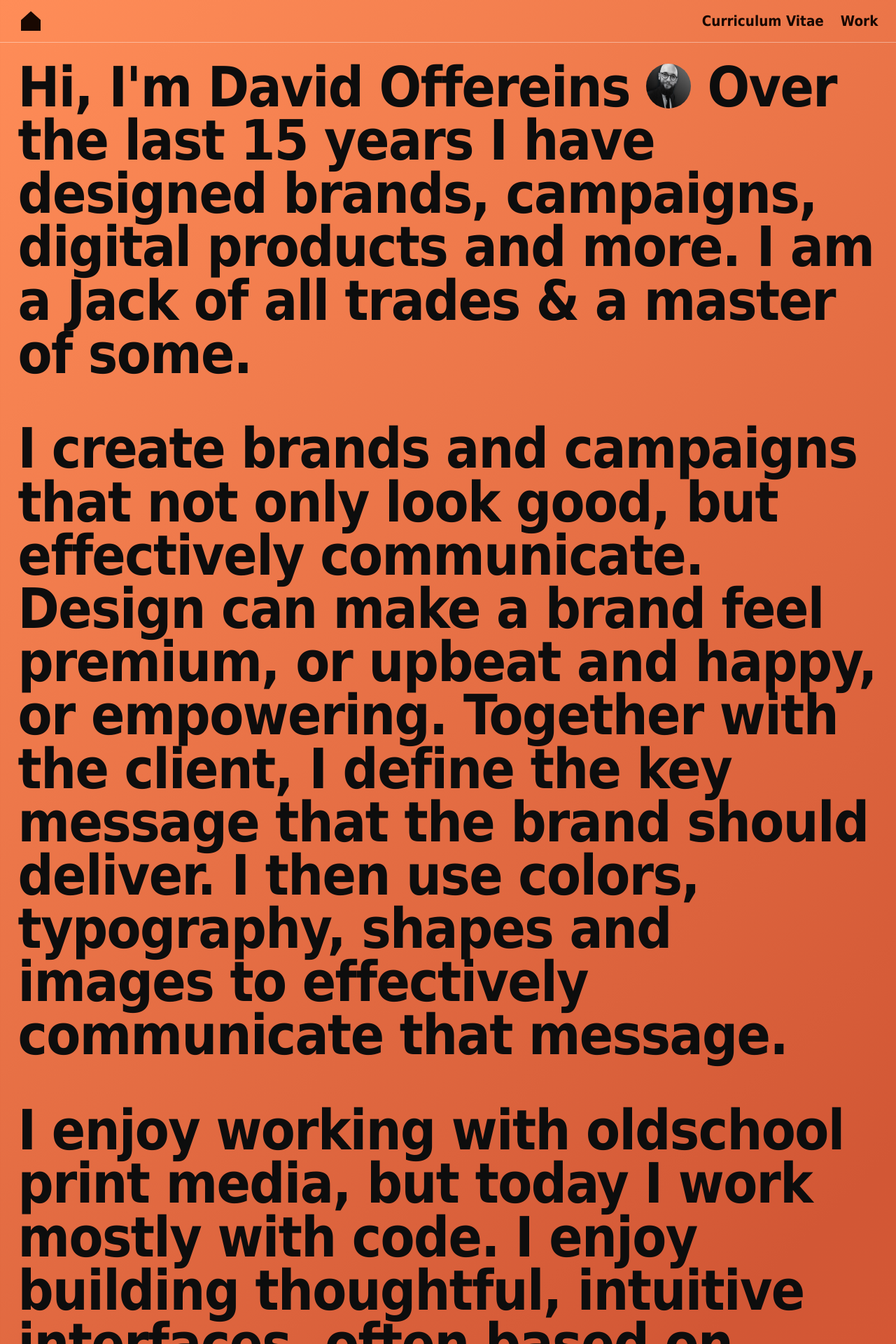
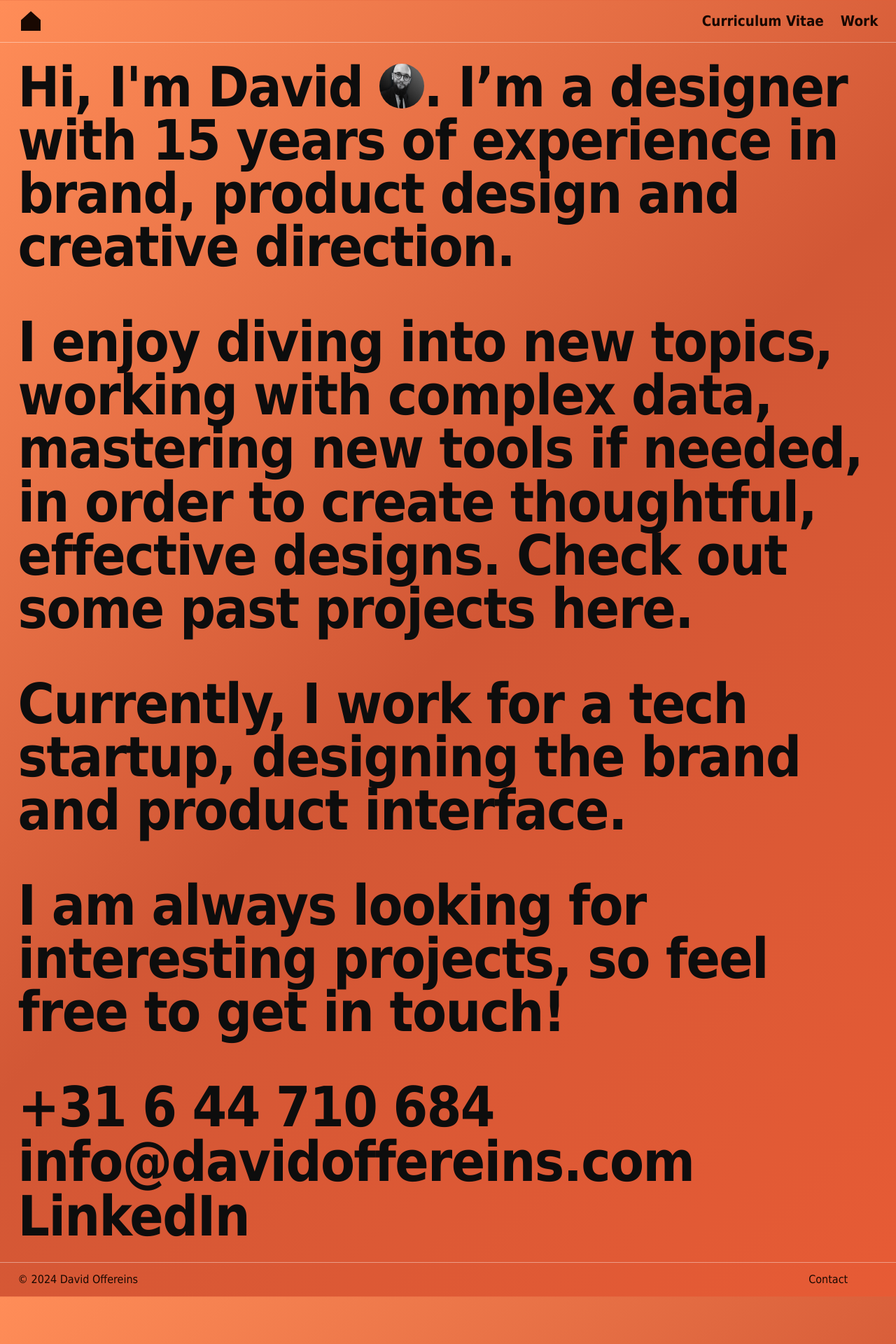
Before and after one commit to davidoffereins/davidoffereins.github.io, a Jekyll site: the page built from index.markdown, in a window 1280 px wide. Shown: the top 1920 px of the page at 70% size. Built offline with Jekyll 4.4.1, drawn with Linux system fonts in a browser that asks for light colours; some web fonts are replaced; some of the changed text lies outside the part shown.

Commit message:
updated text

```diff
--- a/_includes/footer.html
+++ b/_includes/footer.html
@@ -4,7 +4,7 @@
       <span>© 2024 David Offereins</span>
     </div>
     <div class="footer-links">
-      <div><a class="u-email" href="mailto:{{ site.email }}">Contact</a></div>
+      <div><a href="{{ '/#contact-info' | relative_url }}">Contact</a></div>
       <div><a href="https://www.linkedin.com/in/{{ site.linkedin_username| cgi_escape | escape }}"><svg class="svg-icon"><use xlink:href="{{ '/assets/minima-social-icons.svg#linkedin' | relative_url }}"></use></svg></a></div>
     </div>
   </div>
--- a/_layouts/home.html
+++ b/_layouts/home.html
@@ -4,14 +4,14 @@ layout: default
 
 <div class="home">
     <div class="site-intro">
-        <p>Hi, I'm David Offereins <img loading="lazy" class="home-portrait" src="{{ 'assets/img/portret-bewerkt.jpg' | relative_url }}" alt="David Portrait"> Over the last 15 years I have designed brands, campaigns, digital products and more. I am a Jack of all trades & a master of some.</p>
-        <p>I create brands and campaigns that not only look good, but effectively communicate. Design can make a brand feel premium, or upbeat and happy, or empowering. Together with the client, I define the key message that the brand should deliver. I then use colors, typography, shapes and images to effectively communicate that message.</p>
-        <p>I enjoy working with oldschool print media, but today I work mostly with code. I enjoy building thoughtful, intuitive interfaces, often based on complex datasets. <a class="inline-link" href="{{ "/work" | relative_url }}">Click here</a> for some examples of my work.</p>
-        <p>I studied Geography and after working some years in that field, I went to the Royal Academy of Art in The Hague to study grapic design. At first I worked mostly on urban development projects, but later shifted towards tech-companies. I then joined cybersecurity start-up Cybersprint as Creative Director, where I was responsible for everything design related, including branding and product design. In 2022 Cybersprint was acquired by Darktrace, not long thereafter I went back to freelancing. Check my full resume <a class="inline-link" href="{{ "/cv" | relative_url }}">here</a>.</p>
-        <p>I am currently working for another startup, designing the brand and the product interface. Besides that, I am available for interesting projects. So feel free to get in touch!</p>
-        <div class="contact-info">
+        <p>Hi, I'm David <img loading="lazy" class="home-portrait" src="{{ 'assets/img/portret-bewerkt.jpg' | relative_url }}" alt="David Portrait">. I’m a designer with 15 years of experience in brand, product design and creative direction.</p>
+        <p>I enjoy diving into new topics, working with complex data, mastering new tools if needed, in order to create thoughtful, effective designs. Check out some past projects <a class="inline-link" href="{{ "/work" | relative_url }}">here</a>.</p>
+        <p>Currently, I work for a tech startup, designing the brand and product interface.</p>
+        <p>I am always looking for interesting projects, so feel free to get in touch!</p>
+        <div id="contact-info">
             <div><a href="tel:+31644710684">+31 6 44 710 684</a></div>
             <div><a class="u-email" href="mailto:{{ site.email }}">{{ site.email }}</a></div>
+            <div><a href="https://www.linkedin.com/in/{{ site.linkedin_username| cgi_escape | escape }}">LinkedIn</a></div>
         </div>
     </div>
 </div>
--- a/_sass/custom/_main.scss
+++ b/_sass/custom/_main.scss
@@ -142,7 +142,7 @@ body {
 body.home {
 
   .page-content p,
-  .page-content .contact-info a {
+  .page-content #contact-info a {
     font-size: 6.2vw;
     font-weight: $bold-font-weight;
     line-height: $tight-line-height;
@@ -304,7 +304,7 @@ $cv-border-color: fade-out($link-color-B, .6);
 
   body.home {
     .page-content p,
-    .page-content .contact-info a {
+    .page-content #contact-info a {
       font-size: 6.8vw;
     }
   }
@@ -318,7 +318,7 @@ $cv-border-color: fade-out($link-color-B, .6);
 
   body.home {
     .page-content p,
-    .page-content .contact-info a {
+    .page-content #contact-info a {
       font-size: 7.8vw;
       line-height: 100%;
     }
```
